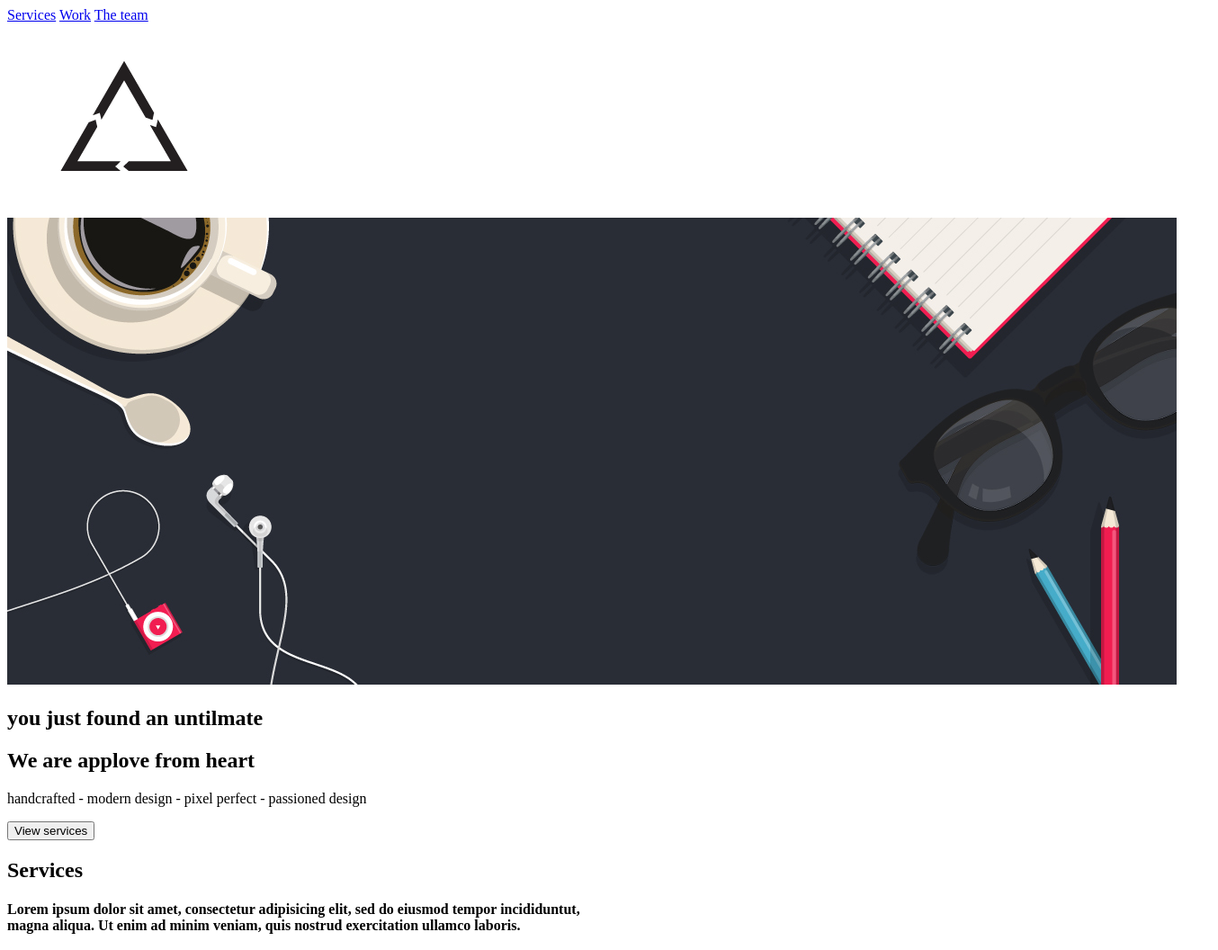
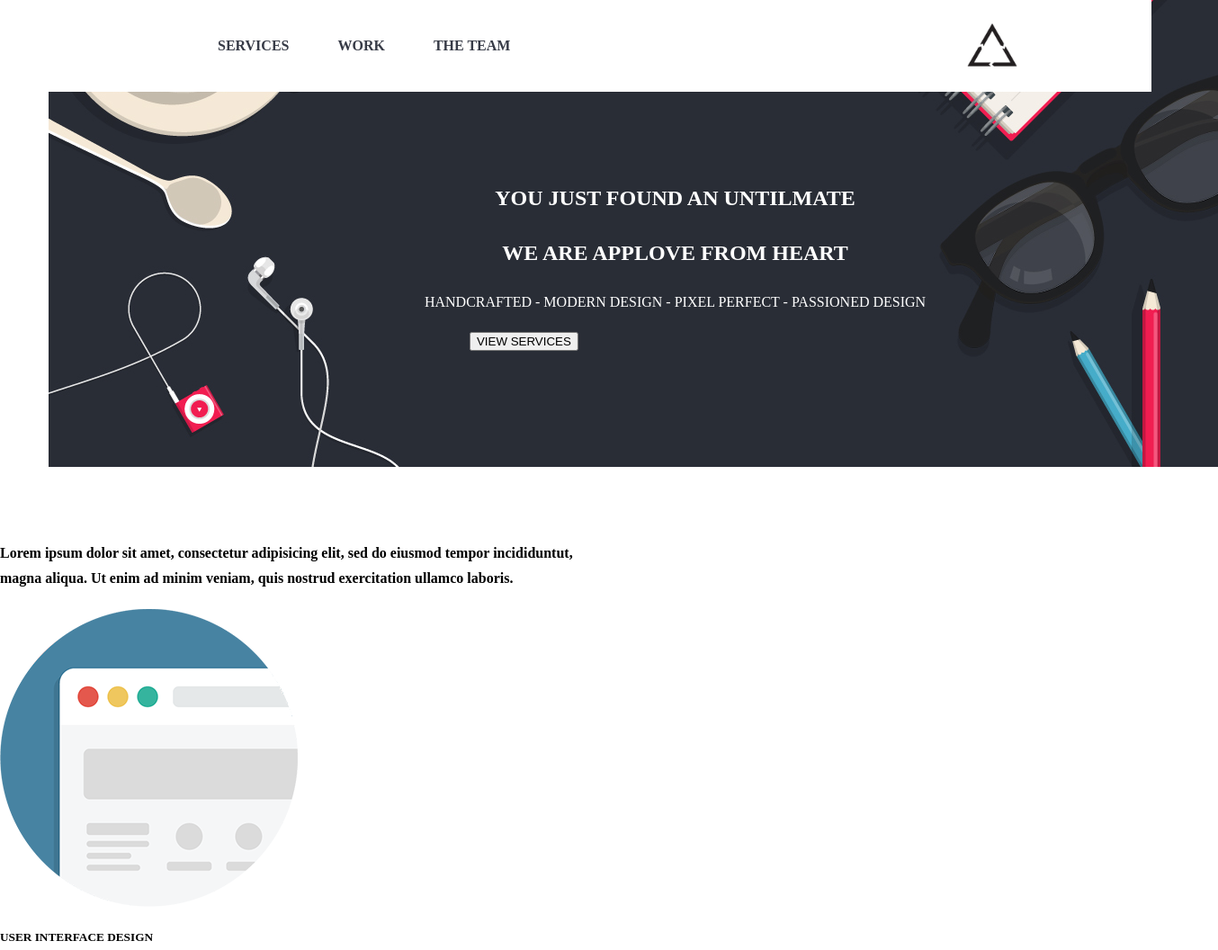
Before and after one commit to pameam/app-love, a plain HTML site: page index.html in a window 1280 px wide. Shown: the top 1056 px of the page at 90% size, 1354 px wide, since content can reach past the window. Drawn offline with Linux system fonts and the light colour scheme.

Commit message:
añadiendo estilos al header

```diff
--- a/css/main.css
+++ b/css/main.css
@@ -1,8 +1,4 @@
 /*CLASES REUTILIZABLES*/
-header{
-  outline: 1px solid red;
-  position: fixed;
-}
 * {
   -webkit-box-sizing: border-box;
   -moz-box-sizing: border-box;
@@ -63,6 +59,7 @@ img {
 a {
   color: #373B47;
   text-decoration: none;
+  margin-left: 50px;
 }
 
 a:hover {
@@ -74,29 +71,54 @@ a:hover {
 }
 
 /*ESCRIBE TU CÓDIGO DESDE AQUÍ*/
+
 .logo-header {
-  width: 20px;
+  width: 70px;
+
 }
 .box-header {
   display: inline-block;
 }
-img[alt="logo"]{
-  width: 20px;
+
+nav {
+  position: absolute;
+  left:15%;
+  top: 50%;
+  transform: translatey(-50%);
 }
-button{
-  background-color: #f9a91a;
-  padding: 5px;
-  border:0px;
-  border-radius: 10px;
-  font-weight: 600px;
+figure{
+  position:relative;
+  right:8%;
+  float: right;
+  display: inline-block;
 }
-.column {
-  width: 200px;
-  float: left;
-  padding-top: 310px;
-  margin-right: 140px;
+
+header{
+  width: 100%;
+  position:fixed;
+  background-color: white;
+  overflow: auto;
 }
-.column img {
-  width: 200px;
-  height: 200px;
+image-home{
+  position: relative;
 }
+.first{
+
+}
+.content{
+  position: absolute;
+  top: 180px;
+  transform: translatex(75%);
+}
+h2{
+  color: white;
+  text-align: center;
+}
+h1{
+  color: white;
+  text-align: center;
+}
+p{
+  color: white;
+  text-align: center;
+}
--- a/index.html
+++ b/index.html
@@ -1,30 +1,31 @@
 <!DOCTYPE html>
-<html lang="en">
+<html>
   <head>
     <meta charset="UTF-8">
     <meta name="viewport" content="width=device-width, initial-scale=1.0">
     <meta http-equiv="X-UA-Compatible" content="ie=edge">
+      <link rel="stylesheet" href="css/main.css">
     <title>AppLove</title>
   </head>
   <body>
-    <header>
+    <header >
       <nav class="box-header">
         <div class="text-uppercase">
-          <a href="#"> Services</a>
-          <a href="#">Work</a>
-          <a href="#">The team</a>
+          <a href="#"><strong>Services</strong></a>
+          <a href="#"><strong>Work</strong></a>
+          <a href="#"><strong>The team</strong></a>
         </div>
-      </nav>
-      <figure class="box-header">
+        </nav>
+      <figure>
         <img class="logo-header" src="assets/images/logo.png" alt="logo">
       </figure>
     </header>
-    <section>
+    <section class="container first">
        <img class="image-home" src="assets/images/bg-home.jpg" alt="image-home">
-      <div>
-        <h2>you just found an untilmate</h2>
-        <h1>We are applove from heart</h1>
-        <p>handcrafted - modern design - pixel perfect - passioned design</p>
+      <div class="content">
+        <h2 class="text-uppercase">you just found an untilmate</h2>
+        <h1 class="text-uppercase">We are applove from heart</h1>
+        <p class="text-uppercase">handcrafted - modern design - pixel perfect - passioned design</p>
         <a><button class="text-uppercase">View services</button></a>
       </div>
     </section>
@@ -44,21 +45,21 @@
         </div>
         <div class="column">
           <img src="assets/images/services-2.png" alt="services2">
-          <h5>concept and ideas</h5>
+          <h5 class="text-uppercase">concept and ideas</h5>
           <h6>Conceptualization</h6>
           <h6>Digital Branding</h6>
           <h6>Product Strategy</h6>
         </div>
         <div class="column">
           <img src="assets/images/services-3.png" alt="services 3">
-          <h5>desing and branding</h5>
+          <h5 class="text-uppercase">desing and branding</h5>
           <h6>Interaction Design</h6>
           <h6>Graphic Design</h6>
           <h6>Identity Design</h6>
         </div>
       </div>
     </section>
-    <section>
+    <section class="">
       <div>
         <h2>work</h2>
         <h4>
```
